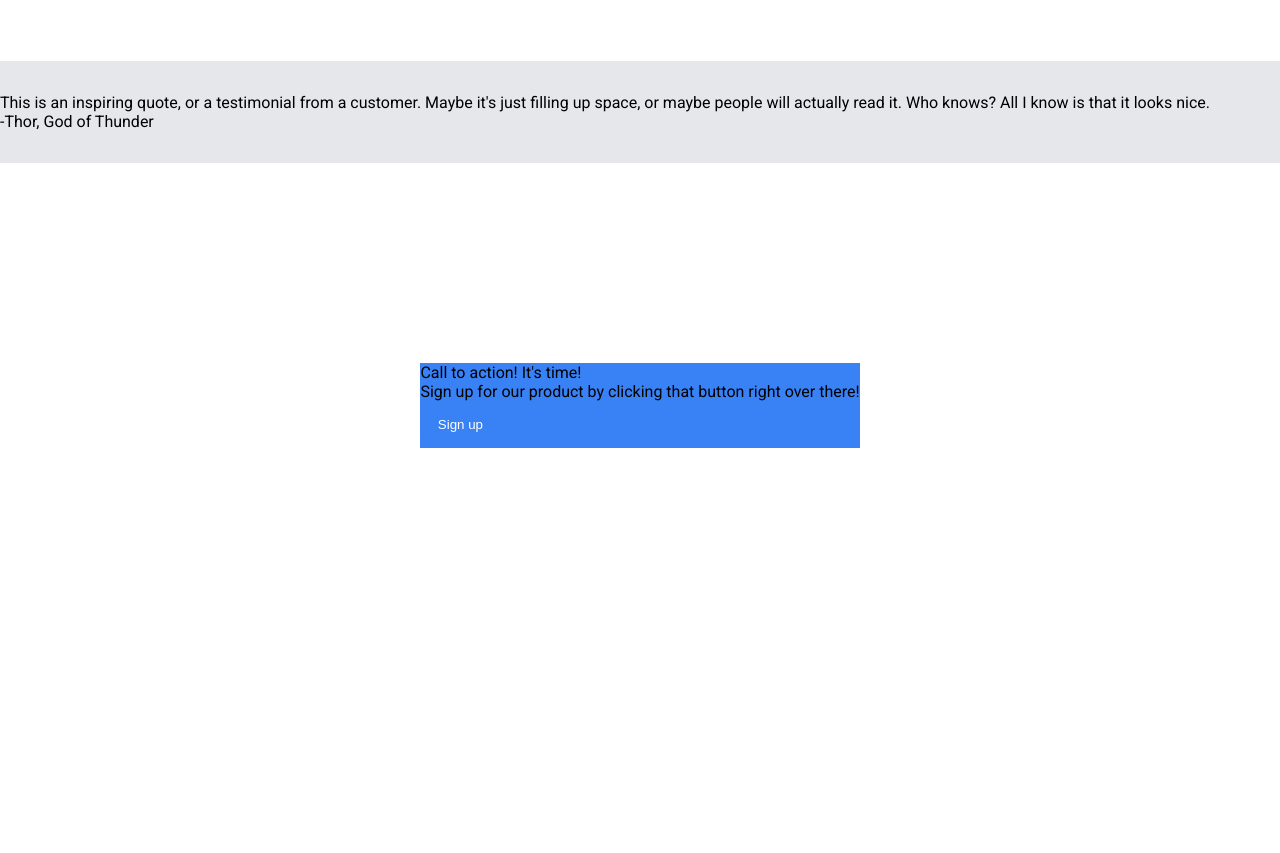
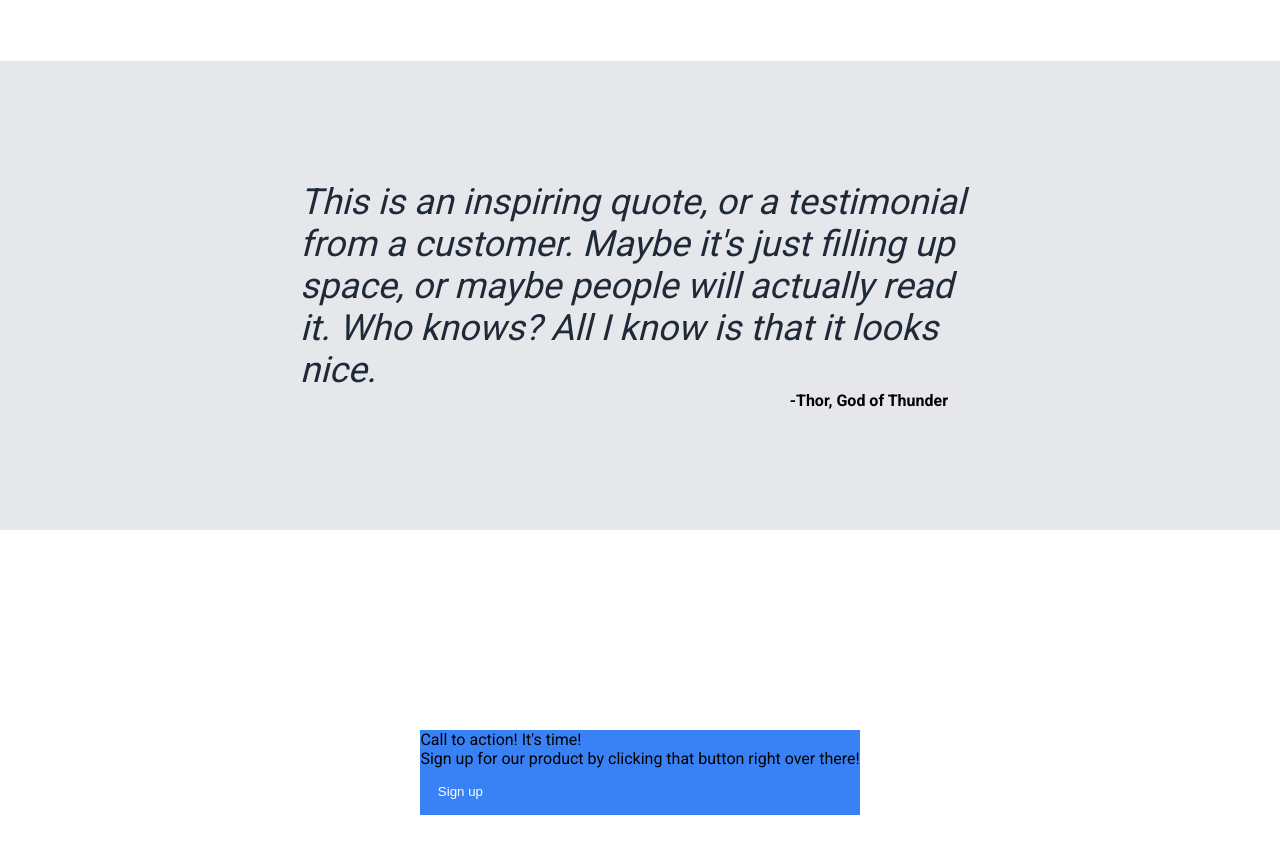
Before and after one commit to blurfrost/landing-page, a plain HTML site: page index.html in a window 1280 px wide. Shown: the part 1005-1858 px from the top of the page. Before the commit the page ends 1653 px from the top, so only its background shows below. Drawn offline with Linux system fonts and the light colour scheme.

Commit message:
Completed CSS for quote section

```diff
--- a/styles.css
+++ b/styles.css
@@ -133,10 +133,26 @@ button {
 }
 
 .quote {
-    padding: 32px 0;
+    padding: 120px 300px;
     background-color: #E5E7EB;
+    display: flex;
+    flex-direction: column;
+    justify-content: center;
+    align-items: center;
 }
 
+.text {
+    font-size: 36px;
+    font-style: italic;
+    font-weight: lighter;
+    color: #1F2937;
+}
+
+.person {
+    align-self: flex-end;
+    padding-right: 32px;
+    font-weight: 800;
+}
 .action {
     display: flex;
     align-items: center;
```
